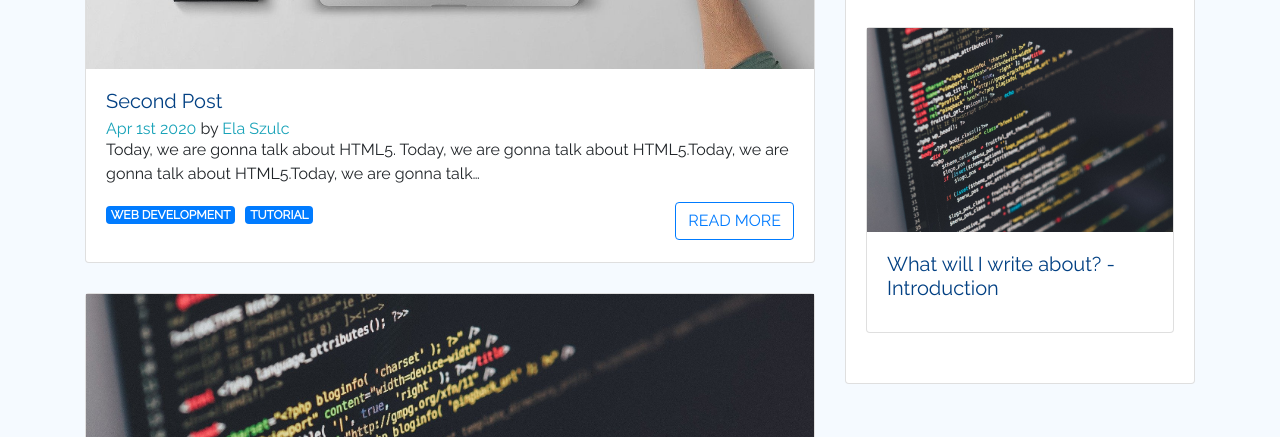
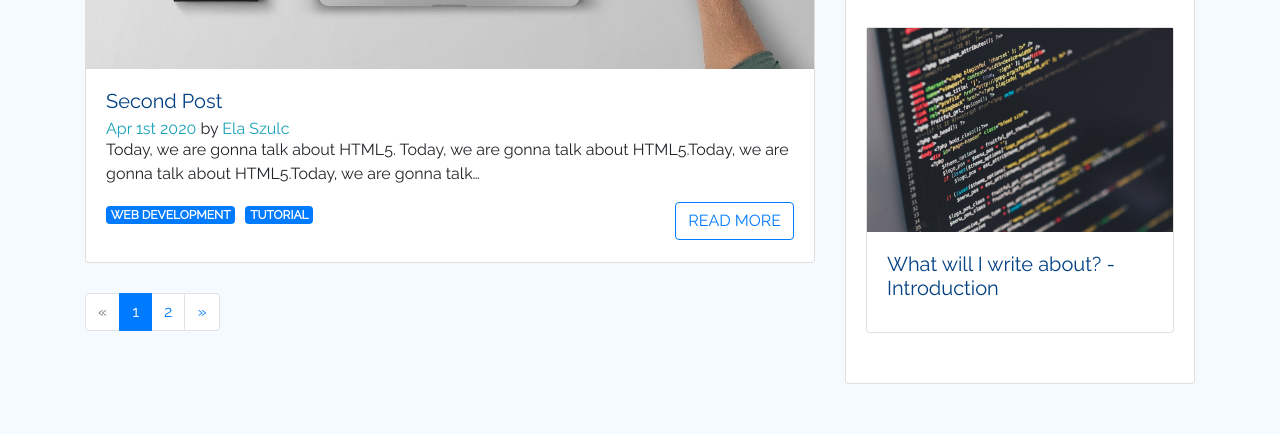
Before and after one commit to elizabethberger/gatsby-blog, a Gatsby site: page / in a window 1280 px wide. Shown: the part 1210-1647 px from the top of the page. Built offline with nearby package versions, Linux system fonts and the light colour scheme; Gatsby itself is replaced by a stand-in of ours.

Commit message:
Add pagination links

```diff
--- /dev/null
+++ b/src/components/PaginationLinks.js
@@ -0,0 +1,49 @@
+import React from 'react'
+import { Pagination, PaginationItem, PaginationLink } from 'reactstrap'
+
+const PaginationLinks = ({ currentPage, numberOfPages }) => {
+  const isFirst = currentPage === 1
+  const isLast = currentPage === numberOfPages
+  const previousPage =
+    currentPage - 1 === 1 ? '/' : '/page/' + (currentPage - 1).toString()
+  const nextPage = '/page/' + (currentPage + 1).toString()
+  return (
+    <Pagination aria-label="Page navigation example">
+      {isFirst ? (
+        <PaginationItem disabled>
+          <PaginationLink previous href="/" />
+        </PaginationItem>
+      ) : (
+        <PaginationItem>
+          <PaginationLink previous href={previousPage} />
+        </PaginationItem>
+      )}
+      {Array.from({ length: numberOfPages }, (_, i) =>
+        currentPage === i + 1 ? (
+          <PaginationItem active key={`page-number${i + 1}`}>
+            <PaginationLink href={`/${i === 0 ? '' : 'page/' + (i + 1)}`}>
+              {i + 1}
+            </PaginationLink>
+          </PaginationItem>
+        ) : (
+          <PaginationItem key={`page-number${i + 1}`}>
+            <PaginationLink href={`/${i === 0 ? '' : 'page/' + (i + 1)}`}>
+              {i + 1}
+            </PaginationLink>
+          </PaginationItem>
+        )
+      )}
+      {isLast ? (
+        <PaginationItem disabled>
+          <PaginationLink next href={nextPage} />
+        </PaginationItem>
+      ) : (
+        <PaginationItem>
+          <PaginationLink next href={nextPage} />
+        </PaginationItem>
+      )}
+    </Pagination>
+  )
+}
+
+export default PaginationLinks
--- a/src/pages/index.js
+++ b/src/pages/index.js
@@ -1,18 +1,27 @@
 import React from "react"
 import "../styles/index.scss"
-import {graphql, StaticQuery} from 'gatsby'
-import Post from '../components/Post'
+import { graphql, StaticQuery } from "gatsby"
+import Post from "../components/Post"
 import Layout from "../components/layout"
 import SEO from "../components/seo"
+import PaginationLinks from "../components/PaginationLinks"
 
-const IndexPage = () => (
+const IndexPage = () => {
+  const postsPerPage = 2
+  let numberOfPages
+  return (
     <Layout pageTitle="DevLover">
       <SEO title="Home page" />
       <h1>Home page</h1>
-    <StaticQuery query={indexQuery} render={ data => {
+      <StaticQuery
+        query={indexQuery}
+        render={data => {
+          numberOfPages = Math.ceil(
+            data.allMarkdownRemark.totalCount / postsPerPage
+          )
           return (
             <div>
-        {data.allMarkdownRemark.edges.map(({node}) => (
+              {data.allMarkdownRemark.edges.map(({ node }) => (
                 <Post
                   key={node.id}
                   title={node.frontmatter.title}
@@ -24,15 +33,22 @@ const IndexPage = () => (
                   tags={node.frontmatter.tags}
                 />
               ))}
+              <PaginationLinks currentPage={1} numberOfPages={numberOfPages} />
             </div>
           )
-        }} />
+        }}
+      />
     </Layout>
   )
+}
 
-const indexQuery = graphql `
-  query {
-    allMarkdownRemark(sort: { fields: [frontmatter___date], order: DESC}) {
+const indexQuery = graphql`
+  query indexQuery {
+    allMarkdownRemark(
+      sort: { fields: [frontmatter___date], order: DESC }
+      limit: 2
+    ) {
+      totalCount
       edges {
         node {
           id
@@ -41,9 +57,9 @@ const indexQuery = graphql `
             date(formatString: "MMM Do YYYY")
             author
             tags
-            image{
-              childImageSharp{
-                fluid(maxWidth: 600){
+            image {
+              childImageSharp {
+                fluid(maxWidth: 600) {
                   ...GatsbyImageSharpFluid
                 }
               }
@@ -58,5 +74,4 @@ const indexQuery = graphql `
     }
   }
 `
-
 export default IndexPage
```
Also changed, not shown: README.md. Lines whose indentation alone changed are shown as unchanged.
